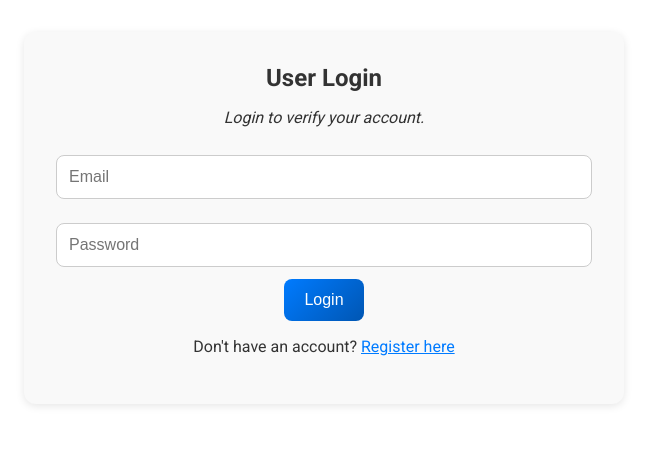
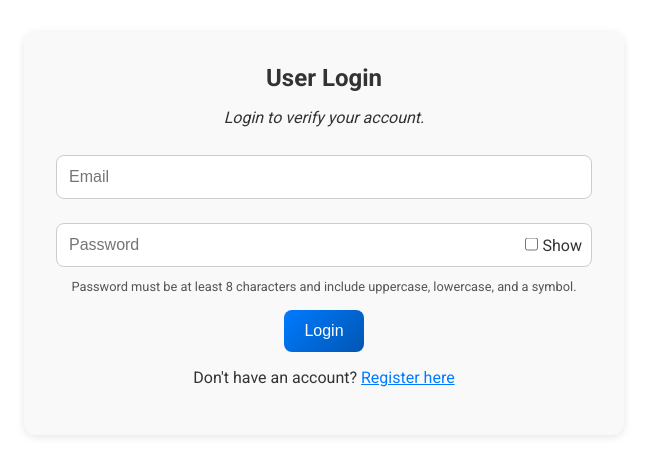
Before and after one commit to Jessyfranky/Exam-App, a React (Create React App) app in the folder exam-app-frontend/: page /login in a window 1280 px wide. Shown: the top 476 px of the page, without its empty margins (316-963 px from the left). Built offline with nearby package versions, Linux system fonts and the light colour scheme; no server answers.

Commit message:
Update LoginPage.js

```diff
--- a/exam-app-frontend/src/pages/LoginPage.js
+++ b/exam-app-frontend/src/pages/LoginPage.js
@@ -13,6 +13,7 @@ const LoginPage = () => {
 
   const [email, setEmail] = useState("");
   const [password, setPassword] = useState("");
+  const [showPassword, setShowPassword] = useState(false);
   const [loading, setLoading] = useState(false);
   const [error, setError] = useState("");
 
@@ -52,12 +53,35 @@ const LoginPage = () => {
           value={email}
           onChange={(e) => setEmail(e.target.value)}
         />
-        <input
-          type="password"
-          placeholder="Password"
-          value={password}
-          onChange={(e) => setPassword(e.target.value)}
-        />
+        <div style={{ position: "relative" }}>
+          <input
+            type={showPassword ? "text" : "password"}
+            placeholder="Password"
+            value={password}
+            onChange={(e) => setPassword(e.target.value)}
+          />
+          <label
+            style={{
+              position: "absolute",
+              right: "10px",
+              top: "50%",
+              transform: "translateY(-50%)",
+              cursor: "pointer"
+            }}
+          >
+            <input
+              type="checkbox"
+              checked={showPassword}
+              onChange={(e) => setShowPassword(e.target.checked)}
+              style={{ marginRight: "5px" }}
+            />
+            Show
+          </label>
+        </div>
+        {/* Optional: Display a reminder for password format */}
+        <div style={{ marginBottom: "0.5rem", fontSize: "0.8rem", color: "#555" }}>
+          <p>Password must be at least 8 characters and include uppercase, lowercase, and a symbol.</p>
+        </div>
         <button type="submit" disabled={loading}>
           {loading ? "Logging in..." : "Login"}
         </button>
```
